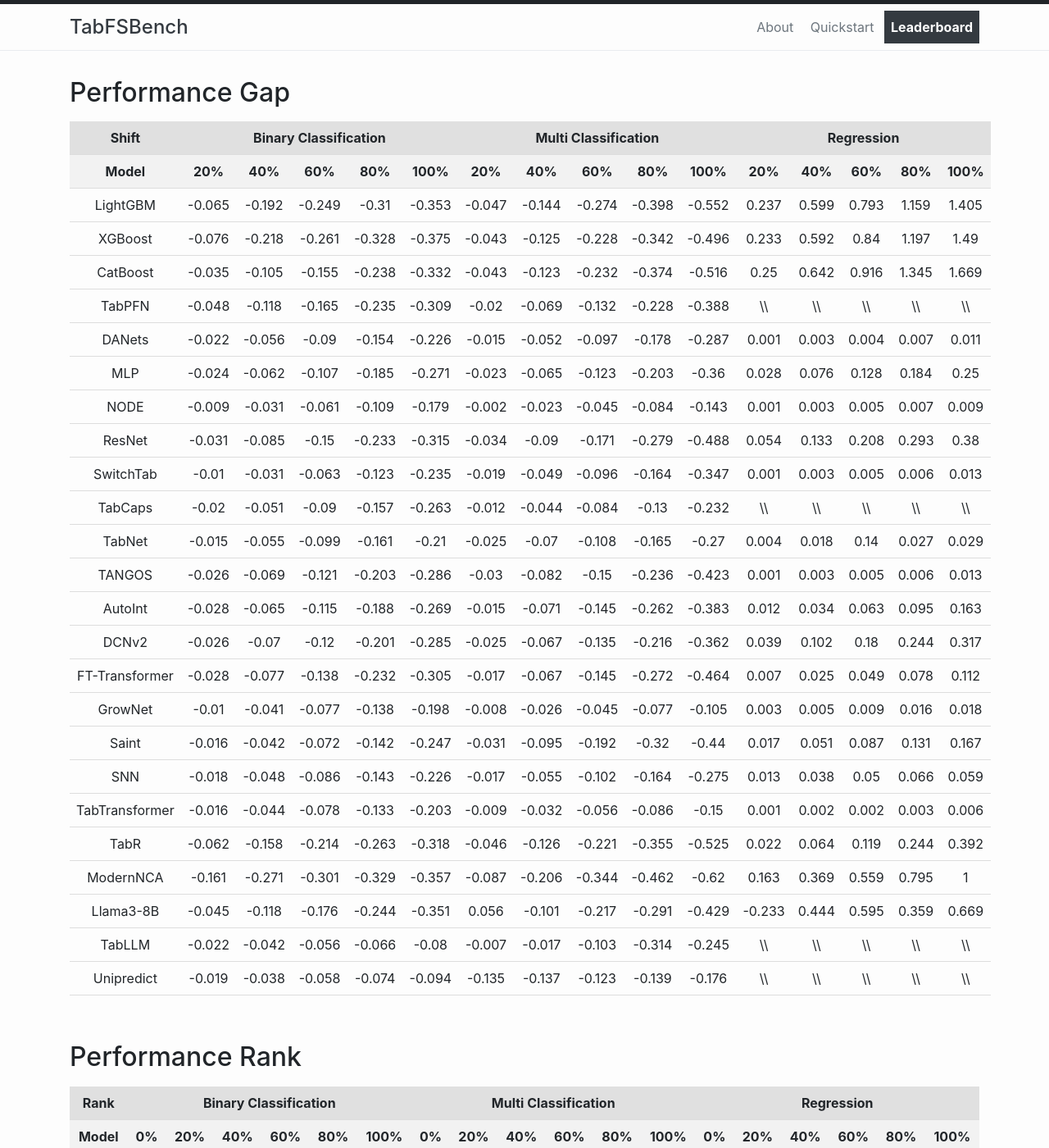
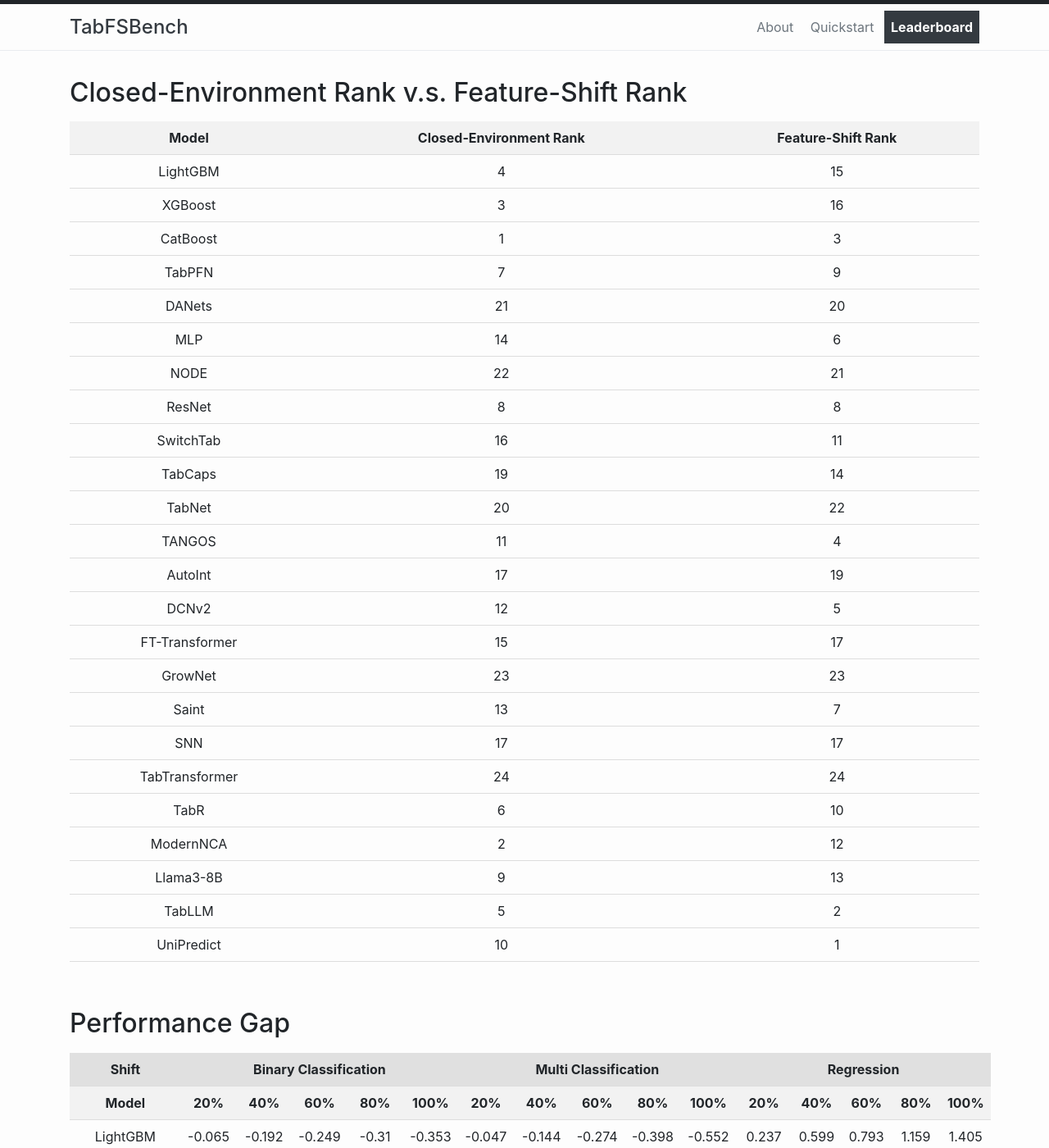
Before and after one commit to ClementCheng0217/Tab-index, a Jekyll site: the page built from github.md, in a window 1280 px wide and 1400 px high. Shown: the whole window at 82% size. Built offline with Jekyll 4.4.1, drawn with Linux system fonts in a browser that asks for light colours; some of the changed text lies outside the part shown.

Commit message:
Update github.md

```diff
--- a/github.md
+++ b/github.md
@@ -33,6 +33,45 @@
     </style>
 </head>
 <body>
+
+<h2>Closed-Environment Rank v.s. Feature-Shift Rank</h2>
+
+<table id="sortableTable">
+    <thead>
+        <tr>
+            <th onclick="sortTable2(0)">Model</th>
+            <th onclick="sortTable2(1)">Closed-Environment Rank</th>
+            <th onclick="sortTable2(2)">Feature-Shift Rank</th>
+        </tr>
+    </thead>
+    <tbody>
+        <tr><td>LightGBM</td><td>4</td><td>15</td></tr>
+<tr><td>XGBoost</td><td>3</td><td>16</td></tr>
+<tr><td>CatBoost</td><td>1</td><td>3</td></tr>
+<tr><td>TabPFN</td><td>7</td><td>9</td></tr>
+<tr><td>DANets</td><td>21</td><td>20</td></tr>
+<tr><td>MLP</td><td>14</td><td>6</td></tr>
+<tr><td>NODE</td><td>22</td><td>21</td></tr>
+<tr><td>ResNet</td><td>8</td><td>8</td></tr>
+<tr><td>SwitchTab</td><td>16</td><td>11</td></tr>
+<tr><td>TabCaps</td><td>19</td><td>14</td></tr>
+<tr><td>TabNet</td><td>20</td><td>22</td></tr>
+<tr><td>TANGOS</td><td>11</td><td>4</td></tr>
+<tr><td>AutoInt</td><td>17</td><td>19</td></tr>
+<tr><td>DCNv2</td><td>12</td><td>5</td></tr>
+<tr><td>FT-Transformer</td><td>15</td><td>17</td></tr>
+<tr><td>GrowNet</td><td>23</td><td>23</td></tr>
+<tr><td>Saint</td><td>13</td><td>7</td></tr>
+<tr><td>SNN</td><td>17</td><td>17</td></tr>
+<tr><td>TabTransformer</td><td>24</td><td>24</td></tr>
+<tr><td>TabR</td><td>6</td><td>10</td></tr>
+<tr><td>ModernNCA</td><td>2</td><td>12</td></tr>
+<tr><td>Llama3-8B</td><td>9</td><td>13</td></tr>
+<tr><td>TabLLM</td><td>5</td><td>2</td></tr>
+<tr><td>UniPredict</td><td>10</td><td>1</td></tr>
+    </tbody>
+</table>
+<br>
 
 <h2>Performance Gap</h2>
 
@@ -89,7 +128,7 @@
 <tr><td>ModernNCA</td><td>-0.161</td><td>-0.271</td><td>-0.301</td><td>-0.329</td><td>-0.357</td><td>-0.087</td><td>-0.206</td><td>-0.344</td><td>-0.462</td><td>-0.62</td><td>0.163</td><td>0.369</td><td>0.559</td><td>0.795</td><td>1</td></tr>
 <tr><td>Llama3-8B</td><td>-0.045</td><td>-0.118</td><td>-0.176</td><td>-0.244</td><td>-0.351</td><td>0.056</td><td>-0.101</td><td>-0.217</td><td>-0.291</td><td>-0.429</td><td>-0.233</td><td>0.444</td><td>0.595</td><td>0.359</td><td>0.669</td></tr>
 <tr><td>TabLLM</td><td>-0.022</td><td>-0.042</td><td>-0.056</td><td>-0.066</td><td>-0.08</td><td>-0.007</td><td>-0.017</td><td>-0.103</td><td>-0.314</td><td>-0.245</td><td>\\</td><td>\\</td><td>\\</td><td>\\</td><td>\\</td></tr>
-<tr><td>Unipredict</td><td>-0.019</td><td>-0.038</td><td>-0.058</td><td>-0.074</td><td>-0.094</td><td>-0.135</td><td>-0.137</td><td>-0.123</td><td>-0.139</td><td>-0.176</td><td>\\</td><td>\\</td><td>\\</td><td>\\</td><td>\\</td></tr>
+<tr><td>UniPredict</td><td>-0.019</td><td>-0.038</td><td>-0.058</td><td>-0.074</td><td>-0.094</td><td>-0.135</td><td>-0.137</td><td>-0.123</td><td>-0.139</td><td>-0.176</td><td>\\</td><td>\\</td><td>\\</td><td>\\</td><td>\\</td></tr>
     </tbody>
 </table>
 <br>
@@ -129,34 +168,70 @@
         </tr>
     </thead>
     <tbody>
-        <tr><td>LGB</td><td>5</td><td>10</td><td>21</td><td>22</td><td>22</td><td>23</td><td>6</td><td>10</td><td>15</td><td>20</td><td>24</td><td>24</td><td>2</td><td>3</td><td>3</td><td>3</td><td>8</td><td>15</td></tr>
-<tr><td>XGB</td><td>3</td><td>13</td><td>23</td><td>23</td><td>24</td><td>24</td><td>5</td><td>8</td><td>13</td><td>15</td><td>19</td><td>18</td><td>3</td><td>4</td><td>4</td><td>6</td><td>20</td><td>19</td></tr>
-<tr><td>CATB</td><td>2</td><td>1</td><td>4</td><td>5</td><td>5</td><td>8</td><td>2</td><td>4</td><td>3</td><td>6</td><td>17</td><td>17</td><td>1</td><td>1</td><td>1</td><td>1</td><td>2</td><td>6</td></tr>
-<tr><td>PFN</td><td>7</td><td>5</td><td>13</td><td>12</td><td>12</td><td>9</td><td>7</td><td>16</td><td>14</td><td>10</td><td>9</td><td>11</td><td>\\</td><td>\\</td><td>\\</td><td>\\</td><td>\\</td><td>\\</td></tr>
-<tr><td>DAN</td><td>19</td><td>18</td><td>15</td><td>10</td><td>7</td><td>5</td><td>20</td><td>20</td><td>20</td><td>17</td><td>15</td><td>13</td><td>18</td><td>18</td><td>17</td><td>19</td><td>17</td><td>11</td></tr>
+        <tr><td>LightGBM</td><td>5</td><td>10</td><td>21</td><td>22</td><td>22</td><td>23</td><td>6</td><td>10</td><td>15</td><td>20</td><td>24</td><td>24</td><td>2</td><td>3</td><td>3</td><td>3</td><td>8</td><td>15</td></tr>
+<tr><td>XGBoost</td><td>3</td><td>13</td><td>23</td><td>23</td><td>24</td><td>24</td><td>5</td><td>8</td><td>13</td><td>15</td><td>19</td><td>18</td><td>3</td><td>4</td><td>4</td><td>6</td><td>20</td><td>19</td></tr>
+<tr><td>CatBoost</td><td>2</td><td>1</td><td>4</td><td>5</td><td>5</td><td>8</td><td>2</td><td>4</td><td>3</td><td>6</td><td>17</td><td>17</td><td>1</td><td>1</td><td>1</td><td>1</td><td>2</td><td>6</td></tr>
+<tr><td>TabPFN</td><td>7</td><td>5</td><td>13</td><td>12</td><td>12</td><td>9</td><td>7</td><td>16</td><td>14</td><td>10</td><td>9</td><td>11</td><td>\\</td><td>\\</td><td>\\</td><td>\\</td><td>\\</td><td>\\</td></tr>
+<tr><td>DANets</td><td>19</td><td>18</td><td>15</td><td>10</td><td>7</td><td>5</td><td>20</td><td>20</td><td>20</td><td>17</td><td>15</td><td>13</td><td>18</td><td>18</td><td>17</td><td>19</td><td>17</td><td>11</td></tr>
 <tr><td>MLP</td><td>13</td><td>9</td><td>7</td><td>6</td><td>8</td><td>6</td><td>15</td><td>14</td><td>11</td><td>7</td><td>7</td><td>9</td><td>9</td><td>10</td><td>10</td><td>10</td><td>5</td><td>3</td></tr>
 <tr><td>NODE</td><td>22</td><td>23</td><td>20</td><td>16</td><td>14</td><td>7</td><td>22</td><td>23</td><td>23</td><td>22</td><td>12</td><td>5</td><td>17</td><td>16</td><td>16</td><td>17</td><td>14</td><td>10</td></tr>
-<tr><td>RES</td><td>11</td><td>8</td><td>9</td><td>14</td><td>16</td><td>18</td><td>8</td><td>7</td><td>9</td><td>8</td><td>10</td><td>19</td><td>6</td><td>8</td><td>7</td><td>8</td><td>4</td><td>2</td></tr>
-<tr><td>SWI</td><td>14</td><td>12</td><td>5</td><td>4</td><td>4</td><td>4</td><td>12</td><td>13</td><td>5</td><td>3</td><td>2</td><td>6</td><td>20</td><td>19</td><td>20</td><td>20</td><td>19</td><td>14</td></tr>
-<tr><td>CAP</td><td>17</td><td>17</td><td>11</td><td>8</td><td>6</td><td>11</td><td>18</td><td>19</td><td>17</td><td>14</td><td>6</td><td>3</td><td>\\</td><td>\\</td><td>\\</td><td>\\</td><td>\\</td><td>\\</td></tr>
-<tr><td>NET</td><td>21</td><td>19</td><td>17</td><td>19</td><td>21</td><td>17</td><td>19</td><td>21</td><td>21</td><td>18</td><td>13</td><td>10</td><td>16</td><td>20</td><td>19</td><td>15</td><td>12</td><td>8</td></tr>
-<tr><td>GOS</td><td>10</td><td>6</td><td>6</td><td>7</td><td>9</td><td>10</td><td>14</td><td>11</td><td>10</td><td>5</td><td>8</td><td>14</td><td>5</td><td>7</td><td>6</td><td>7</td><td>3</td><td>1</td></tr>
-<tr><td>INT</td><td>18</td><td>16</td><td>10</td><td>11</td><td>10</td><td>13</td><td>21</td><td>18</td><td>19</td><td>19</td><td>21</td><td>20</td><td>12</td><td>11</td><td>11</td><td>11</td><td>11</td><td>18</td></tr>
-<tr><td>DCN</td><td>12</td><td>11</td><td>8</td><td>9</td><td>11</td><td>12</td><td>10</td><td>12</td><td>6</td><td>4</td><td>3</td><td>8</td><td>8</td><td>9</td><td>8</td><td>9</td><td>7</td><td>4</td></tr>
-<tr><td>FTT</td><td>16</td><td>15</td><td>14</td><td>15</td><td>18</td><td>19</td><td>16</td><td>15</td><td>12</td><td>13</td><td>14</td><td>22</td><td>13</td><td>13</td><td>12</td><td>12</td><td>10</td><td>7</td></tr>
-<tr><td>GRO</td><td>23</td><td>20</td><td>19</td><td>18</td><td>17</td><td>14</td><td>24</td><td>24</td><td>24</td><td>24</td><td>23</td><td>12</td><td>15</td><td>15</td><td>15</td><td>16</td><td>15</td><td>12</td></tr>
-<tr><td>SAT</td><td>8</td><td>2</td><td>1</td><td>2</td><td>3</td><td>3</td><td>13</td><td>6</td><td>7</td><td>11</td><td>16</td><td>15</td><td>10</td><td>12</td><td>13</td><td>13</td><td>13</td><td>17</td></tr>
+<tr><td>ResNet</td><td>11</td><td>8</td><td>9</td><td>14</td><td>16</td><td>18</td><td>8</td><td>7</td><td>9</td><td>8</td><td>10</td><td>19</td><td>6</td><td>8</td><td>7</td><td>8</td><td>4</td><td>2</td></tr>
+<tr><td>SwitchTab</td><td>14</td><td>12</td><td>5</td><td>4</td><td>4</td><td>4</td><td>12</td><td>13</td><td>5</td><td>3</td><td>2</td><td>6</td><td>20</td><td>19</td><td>20</td><td>20</td><td>19</td><td>14</td></tr>
+<tr><td>TabCaps</td><td>17</td><td>17</td><td>11</td><td>8</td><td>6</td><td>11</td><td>18</td><td>19</td><td>17</td><td>14</td><td>6</td><td>3</td><td>\\</td><td>\\</td><td>\\</td><td>\\</td><td>\\</td><td>\\</td></tr>
+<tr><td>TabNet</td><td>21</td><td>19</td><td>17</td><td>19</td><td>21</td><td>17</td><td>19</td><td>21</td><td>21</td><td>18</td><td>13</td><td>10</td><td>16</td><td>20</td><td>19</td><td>15</td><td>12</td><td>8</td></tr>
+<tr><td>TANGOS</td><td>10</td><td>6</td><td>6</td><td>7</td><td>9</td><td>10</td><td>14</td><td>11</td><td>10</td><td>5</td><td>8</td><td>14</td><td>5</td><td>7</td><td>6</td><td>7</td><td>3</td><td>1</td></tr>
+<tr><td>AutoInt</td><td>18</td><td>16</td><td>10</td><td>11</td><td>10</td><td>13</td><td>21</td><td>18</td><td>19</td><td>19</td><td>21</td><td>20</td><td>12</td><td>11</td><td>11</td><td>11</td><td>11</td><td>18</td></tr>
+<tr><td>DCNv2</td><td>12</td><td>11</td><td>8</td><td>9</td><td>11</td><td>12</td><td>10</td><td>12</td><td>6</td><td>4</td><td>3</td><td>8</td><td>8</td><td>9</td><td>8</td><td>9</td><td>7</td><td>4</td></tr>
+<tr><td>FT-Transformer</td><td>16</td><td>15</td><td>14</td><td>15</td><td>18</td><td>19</td><td>16</td><td>15</td><td>12</td><td>13</td><td>14</td><td>22</td><td>13</td><td>13</td><td>12</td><td>12</td><td>10</td><td>7</td></tr>
+<tr><td>GrowNet</td><td>23</td><td>20</td><td>19</td><td>18</td><td>17</td><td>14</td><td>24</td><td>24</td><td>24</td><td>24</td><td>23</td><td>12</td><td>15</td><td>15</td><td>15</td><td>16</td><td>15</td><td>12</td></tr>
+<tr><td>Saint</td><td>8</td><td>2</td><td>1</td><td>2</td><td>3</td><td>3</td><td>13</td><td>6</td><td>7</td><td>11</td><td>16</td><td>15</td><td>10</td><td>12</td><td>13</td><td>13</td><td>13</td><td>17</td></tr>
 <tr><td>SNN</td><td>20</td><td>21</td><td>18</td><td>17</td><td>15</td><td>16</td><td>17</td><td>17</td><td>16</td><td>9</td><td>5</td><td>4</td><td>14</td><td>14</td><td>14</td><td>14</td><td>16</td><td>9</td></tr>
-<tr><td>TTF</td><td>24</td><td>24</td><td>22</td><td>20</td><td>20</td><td>22</td><td>23</td><td>22</td><td>22</td><td>21</td><td>11</td><td>7</td><td>19</td><td>17</td><td>18</td><td>18</td><td>18</td><td>13</td></tr>
-<tr><td>TABR</td><td>4</td><td>14</td><td>16</td><td>21</td><td>19</td><td>15</td><td>9</td><td>5</td><td>8</td><td>12</td><td>18</td><td>21</td><td>7</td><td>6</td><td>5</td><td>5</td><td>1</td><td>5</td></tr>
-<tr><td>NCA</td><td>1</td><td>22</td><td>24</td><td>24</td><td>23</td><td>21</td><td>1</td><td>1</td><td>4</td><td>16</td><td>22</td><td>23</td><td>4</td><td>5</td><td>2</td><td>2</td><td>6</td><td>16</td></tr>
-<tr><td>LMA</td><td>6</td><td>4</td><td>12</td><td>13</td><td>13</td><td>20</td><td>11</td><td>9</td><td>18</td><td>23</td><td>20</td><td>16</td><td>11</td><td>2</td><td>9</td><td>4</td><td>9</td><td>20</td></tr>
-<tr><td>TLLM</td><td>9</td><td>7</td><td>3</td><td>3</td><td>1</td><td>1</td><td>3</td><td>3</td><td>2</td><td>2</td><td>4</td><td>2</td><td>\\</td><td>\\</td><td>\\</td><td>\\</td><td>\\</td><td>\\</td></tr>
-<tr><td>UNI</td><td>15</td><td>3</td><td>2</td><td>1</td><td>2</td><td>2</td><td>4</td><td>2</td><td>1</td><td>1</td><td>1</td><td>1</td><td>\\</td><td>\\</td><td>\\</td><td>\\</td><td>\\</td><td>\\</td></tr>
+<tr><td>TabTransformer</td><td>24</td><td>24</td><td>22</td><td>20</td><td>20</td><td>22</td><td>23</td><td>22</td><td>22</td><td>21</td><td>11</td><td>7</td><td>19</td><td>17</td><td>18</td><td>18</td><td>18</td><td>13</td></tr>
+<tr><td>TabR</td><td>4</td><td>14</td><td>16</td><td>21</td><td>19</td><td>15</td><td>9</td><td>5</td><td>8</td><td>12</td><td>18</td><td>21</td><td>7</td><td>6</td><td>5</td><td>5</td><td>1</td><td>5</td></tr>
+<tr><td>ModernNCA</td><td>1</td><td>22</td><td>24</td><td>24</td><td>23</td><td>21</td><td>1</td><td>1</td><td>4</td><td>16</td><td>22</td><td>23</td><td>4</td><td>5</td><td>2</td><td>2</td><td>6</td><td>16</td></tr>
+<tr><td>Llama3-8B</td><td>6</td><td>4</td><td>12</td><td>13</td><td>13</td><td>20</td><td>11</td><td>9</td><td>18</td><td>23</td><td>20</td><td>16</td><td>11</td><td>2</td><td>9</td><td>4</td><td>9</td><td>20</td></tr>
+<tr><td>TabLLM</td><td>9</td><td>7</td><td>3</td><td>3</td><td>1</td><td>1</td><td>3</td><td>3</td><td>2</td><td>2</td><td>4</td><td>2</td><td>\\</td><td>\\</td><td>\\</td><td>\\</td><td>\\</td><td>\\</td></tr>
+<tr><td>UniPredict</td><td>15</td><td>3</td><td>2</td><td>1</td><td>2</td><td>2</td><td>4</td><td>2</td><td>1</td><td>1</td><td>1</td><td>1</td><td>\\</td><td>\\</td><td>\\</td><td>\\</td><td>\\</td><td>\\</td></tr>
     </tbody>
 </table>
 
 <script>
+    function sortTable2(n) {
+    var table, rows, switching, i, x, y, shouldSwitch, dir, switchcount = 0;
+    table = document.getElementById("sortableTable");
+    switching = true;
+    dir = "asc";
+    while (switching) {
+        switching = false;
+        rows = table.rows;
+        for (i = 1; i < (rows.length - 1); i++) {
+            shouldSwitch = false;
+            x = rows[i].getElementsByTagName("TD")[n];
+            y = rows[i + 1].getElementsByTagName("TD")[n];
+            if (dir == "asc") {
+                if (x.innerHTML.toLowerCase() > y.innerHTML.toLowerCase()) {
+                    shouldSwitch = true;
+                    break;
+                }
+            } else if (dir == "desc") {
+                if (x.innerHTML.toLowerCase() < y.innerHTML.toLowerCase()) {
+                    shouldSwitch = true;
+                    break;
+                }
+            }
+        }
+        if (shouldSwitch) {
+            rows[i].parentNode.insertBefore(rows[i + 1], rows[i]);
+            switching = true;
+            switchcount ++;
+        } else {
+            if (switchcount == 0 && dir == "asc") {
+                dir = "desc";
+                switching = true;
+            }
+        }
+    }
+}
 function sortTable(n) {
     var table, rows, switching, i, x, y, shouldSwitch, dir, switchcount = 0;
     table = document.getElementById("sortableTable");
```
